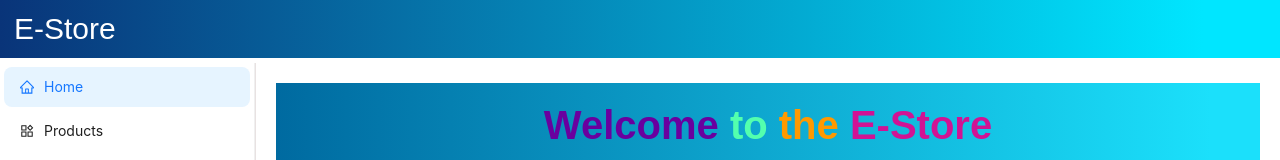
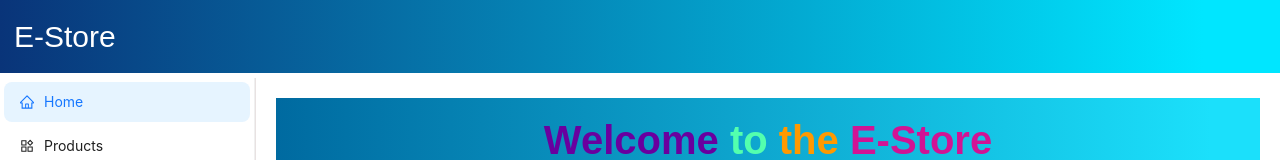
Before and after one commit to nikolai-dimitrov/Shopping-Cart-Demo, a React (Vite) app in the folder Shopping-Cart/: page / in a window 1280 px wide. Shown: the top 160 px of the page. Built offline with nearby package versions, Linux system fonts and the light colour scheme.

Commit message:
fix: font family fantasy line height bug in safari browser
Font-family: fantasy has got very high line hight in safari browser, and looks like h1 is sticked to the top of the screen.

```diff
--- a/Shopping-Cart/src/components/Header/header.module.css
+++ b/Shopping-Cart/src/components/Header/header.module.css
@@ -6,14 +6,15 @@ header {
 		rgba(0, 230, 255, 1) 94%
 	);
 }
+
 .headingWrapper {
 	max-width: 1600px;
 	margin: 0 auto;
 }
+
 .heading {
 	font-size: 30px;
 	padding: 14px;
-    font-family: fantasy;
-    line-height: 1;
+	line-height: 1.5;
 	color: white;
 }
```
Lines whose indentation alone changed are shown as unchanged.
